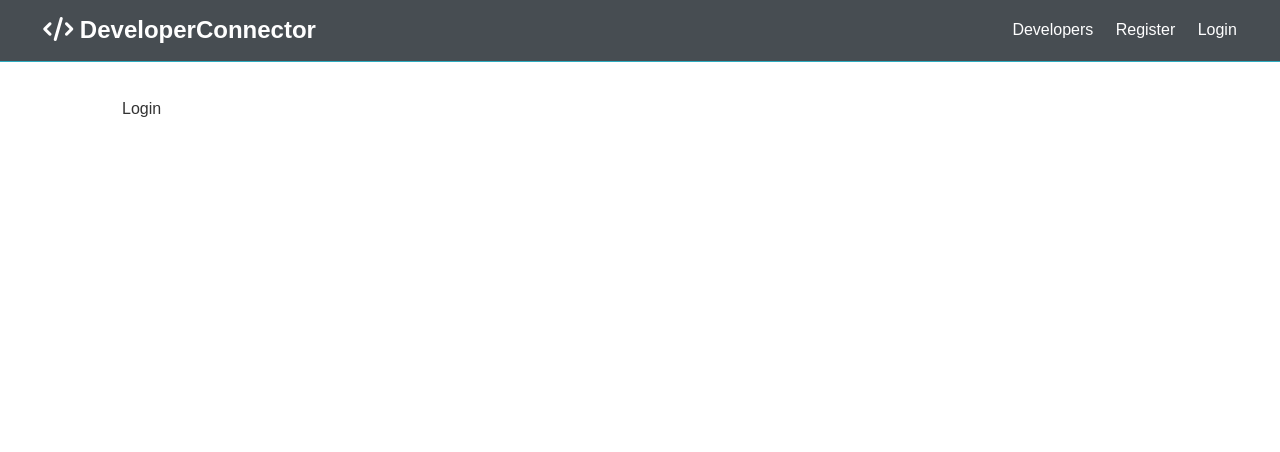
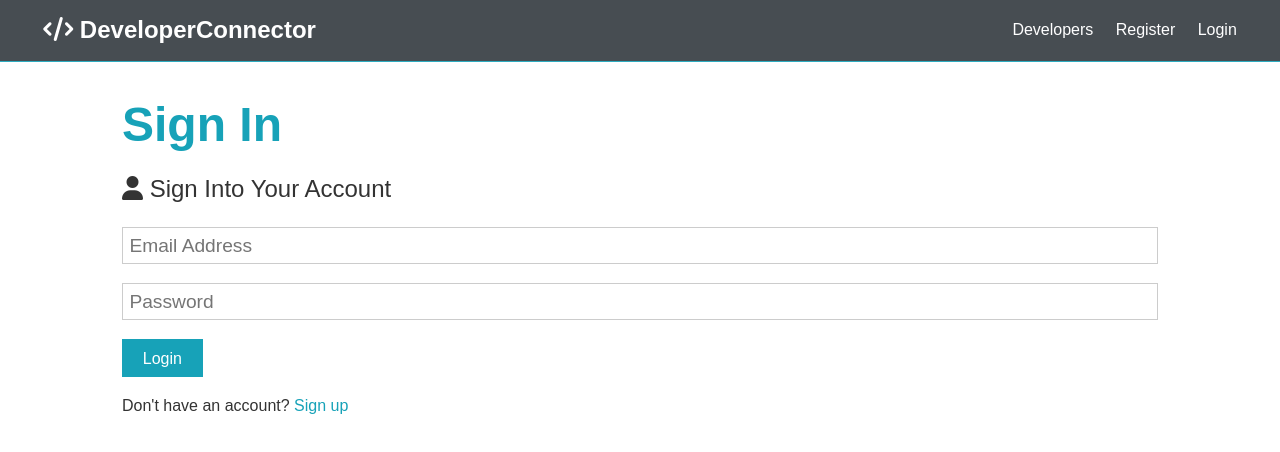
Before and after one commit to durgeshkryadav/DEVCONNECT, a React (Create React App) app in the folder client/: page /login in a window 1280 px wide. Shown: the top 452 px of the page. Built offline with nearby package versions, Linux system fonts and the light colour scheme.

Commit message:
6.7.Request Example & Login Form

```diff
--- a/client/src/components/auth/Login.js
+++ b/client/src/components/auth/Login.js
@@ -1,6 +1,56 @@
-import React from 'react'
+import React, { Fragment, useState } from 'react';
+import { Link } from 'react-router-dom';
+
 
 const Login = () => {
-    return <div>Login</div>
+    const [formData, setFormData] = useState({
+        email: '',
+        password: ''
+    });
+    const { email, password } = formData;
+
+    const onChange = e => setFormData({ ...formData, [e.target.name]: e.target.value });
+
+    const onSubmit = async e => {
+        e.preventDefault();
+        console.log('SUCCESS');
+    };
+
+
+
+    return <Fragment>
+        <h1 className="large text-primary">Sign In</h1>
+        <p className="lead"><i className="fas fa-user"></i> Sign Into Your Account</p>
+
+
+        <form className="form" onSubmit={e => onSubmit(e)}>
+
+            {/* for email */}
+            <div className="form-group">
+                <input type="email" placeholder="Email Address" name="email"
+                    value={email}
+                    onChange={e => onChange(e)}
+                    required />
+            </div>
+
+
+            {/* for password */}
+            <div className="form-group">
+                <input type="password" placeholder="Password" name="password" minLength="12"
+                    value={password}
+                    onChange={e => onChange(e)}
+                />
+            </div>
+
+            <input type="submit" className="btn btn-primary" value="Login" />
+        </form>
+        <p className="my-1">
+            Don't have an account? <Link to="register">Sign up</Link>
+        </p>
+
+
+
+
+    </Fragment>
 };
 export default Login;
--- a/client/src/components/auth/Register.js
+++ b/client/src/components/auth/Register.js
@@ -1,6 +1,5 @@
 import React, { Fragment, useState } from 'react';
-import axios from 'axios';
-
+import { Link } from 'react-router-dom';
 
 const Register = () => {
     const [formData, setFormData] = useState({
@@ -18,27 +17,7 @@
         if (password !== password2) {
             console.log('Password dont match');
         } else {
-            const newUser = {
-                name,
-                email,
-                password
-            };
-            try {
-                const config = {
-                    headers: {
-                        'Content-Type': 'application/json'
-                    }
-                };
-
-                const body = JSON.stringify(newUser);
-
-                const res = await axios.post('/api/users', body, config);
-
-                console.log(res.data);
-
-            } catch (err) {
-                console.error(err.response.data);
-            }
+            console.log('SUCCESS');
         }
     };
 
@@ -94,7 +73,7 @@
             <input type="submit" className="btn btn-primary" value="Register" />
         </form>
         <p className="my-1">
-            Already have an account? <a href="login.html">Sign In</a>
+            Already have an account? <Link to="/login">Sign In</Link>
         </p>
 
 
```
